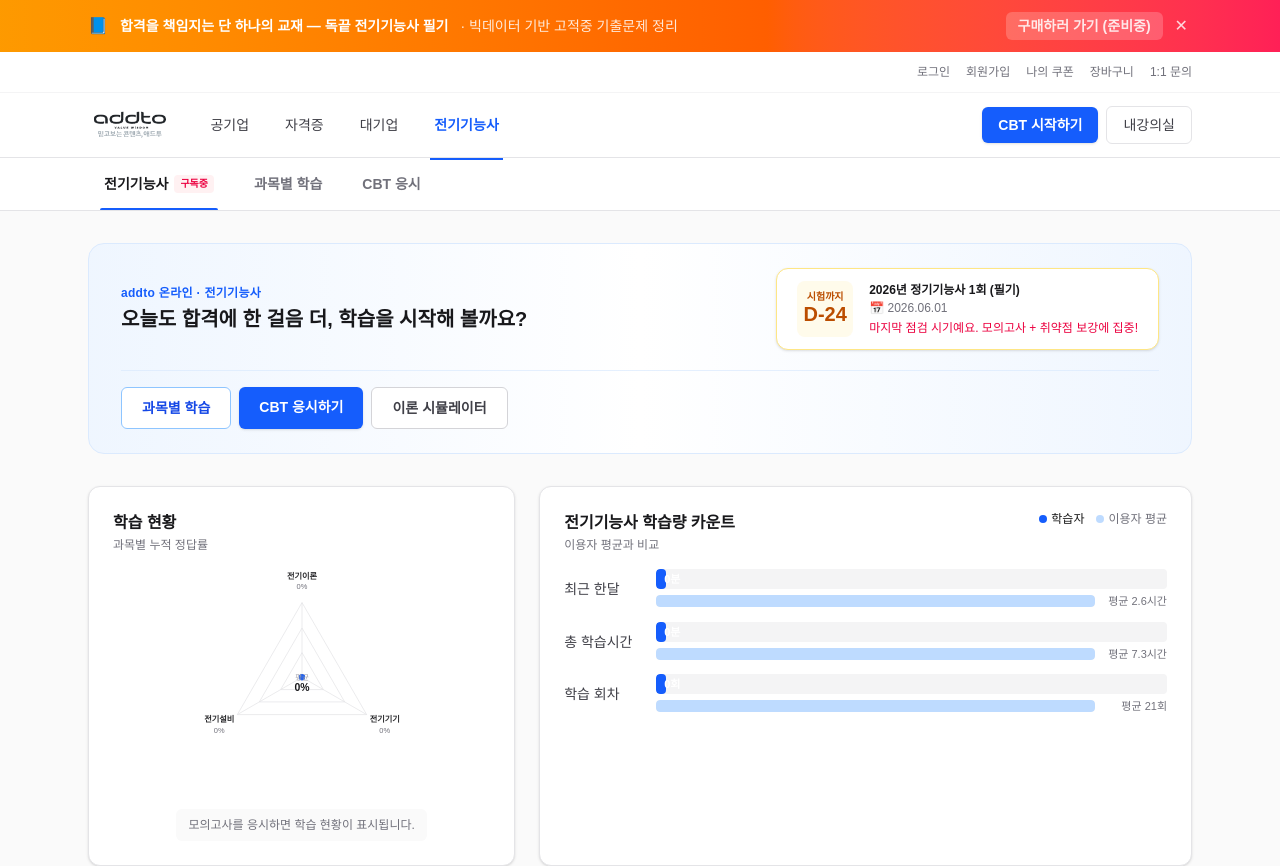
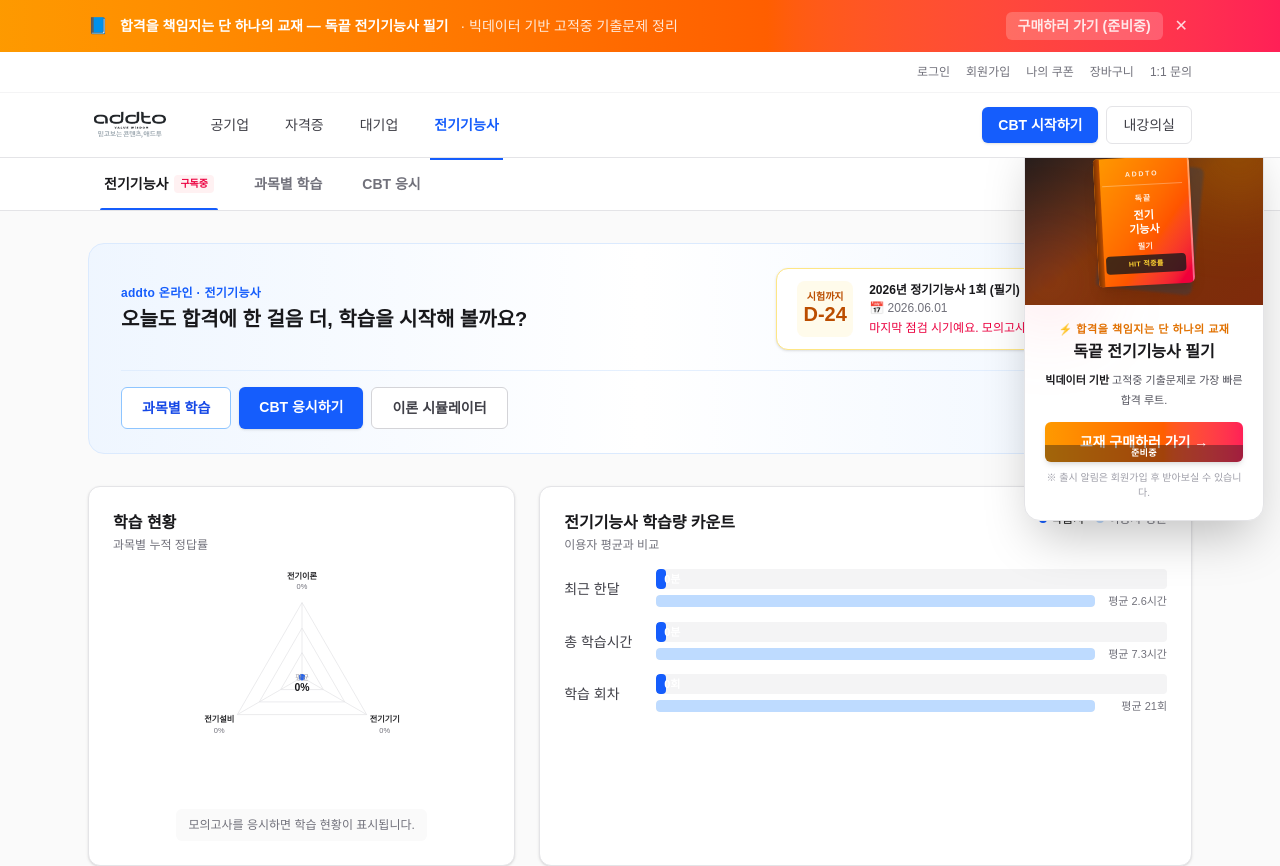
Before and after one commit to cys13241324-star/electrician-exam, a Next.js app: page /cbt in a window 1280 px wide. Shown: the top 866 px of the page. Built offline with nearby package versions, Linux system fonts and the light colour scheme.

Commit message:
feat: /cbt 우측 상단에 책 일러스트 포함 교재 플로팅 팝업

```diff
--- a/src/app/cbt/page.tsx
+++ b/src/app/cbt/page.tsx
@@ -2,6 +2,7 @@
 import Footer from "@/components/Footer";
 import Dashboard from "@/components/cbt/Dashboard";
 import SubTabs from "@/components/cbt/SubTabs";
+import TextbookFloatingPopup from "@/components/TextbookFloatingPopup";
 import { boardPosts, notices } from "@/lib/cbt/mockBoard";
 
 export default function CbtPage() {
@@ -11,6 +12,7 @@
       <SubTabs active="main" />
       <Dashboard notices={notices} boardPosts={boardPosts} />
       <Footer />
+      <TextbookFloatingPopup />
     </div>
   );
 }
--- /dev/null
+++ b/src/components/TextbookFloatingPopup.tsx
@@ -0,0 +1,158 @@
+"use client";
+
+import { useEffect, useState } from "react";
+
+const STORAGE_KEY = "textbook-floating-dismissed-at";
+const RESHOW_AFTER_MS = 24 * 60 * 60 * 1000; // 24시간
+
+export default function TextbookFloatingPopup() {
+  const [visible, setVisible] = useState(false);
+  const [collapsed, setCollapsed] = useState(false);
+  const [entered, setEntered] = useState(false);
+
+  useEffect(() => {
+    try {
+      const dismissed = Number(localStorage.getItem(STORAGE_KEY) ?? "0");
+      const elapsed = Date.now() - dismissed;
+      const shouldShow = !dismissed || elapsed > RESHOW_AFTER_MS;
+      setVisible(shouldShow);
+      if (shouldShow) {
+        // 살짝 늦게 등장하도록 (페이지 로드 후 슬라이드 인)
+        const id = window.setTimeout(() => setEntered(true), 350);
+        return () => window.clearTimeout(id);
+      }
+    } catch {
+      setVisible(true);
+      setEntered(true);
+    }
+  }, []);
+
+  function dismiss() {
+    try {
+      localStorage.setItem(STORAGE_KEY, String(Date.now()));
+    } catch {
+      /* ignore */
+    }
+    setVisible(false);
+  }
+
+  if (!visible) return null;
+
+  // Collapsed = 작은 탭만 보이는 상태
+  if (collapsed) {
+    return (
+      <button
+        type="button"
+        onClick={() => setCollapsed(false)}
+        aria-label="교재 구매 배너 펼치기"
+        className="fixed right-0 top-32 z-30 hidden flex-col items-center gap-1 rounded-l-xl bg-gradient-to-b from-amber-500 via-orange-500 to-rose-500 px-2 py-3 text-white shadow-xl transition hover:px-3 lg:flex"
+      >
+        <span className="text-2xl">📘</span>
+        <span className="writing-mode-vertical text-[10px] font-bold tracking-widest" style={{ writingMode: "vertical-rl" }}>
+          교재 구매
+        </span>
+      </button>
+    );
+  }
+
+  return (
+    <aside
+      className={`fixed right-4 top-32 z-30 hidden w-60 lg:block ${entered ? "translate-x-0 opacity-100" : "translate-x-8 opacity-0"} transition-all duration-500 ease-out`}
+    >
+      <div className="relative overflow-hidden rounded-2xl border border-zinc-200 bg-white shadow-2xl">
+        {/* 상단 그라디언트 + 책 일러스트 */}
+        <div className="relative bg-gradient-to-br from-zinc-900 via-amber-900 to-orange-900 px-5 pb-5 pt-7">
+          <div className="pointer-events-none absolute -right-6 -top-6 h-24 w-24 rounded-full bg-amber-400/30 blur-2xl" />
+          <div className="pointer-events-none absolute -bottom-4 -left-4 h-20 w-20 rounded-full bg-rose-400/20 blur-2xl" />
+
+          {/* 닫기 / 접기 버튼 */}
+          <div className="absolute right-2 top-2 flex gap-1">
+            <button
+              type="button"
+              onClick={() => setCollapsed(true)}
+              aria-label="배너 접기"
+              className="rounded p-1 text-white/70 transition hover:bg-white/10 hover:text-white"
+            >
+              <span aria-hidden="true">›</span>
+            </button>
+            <button
+              type="button"
+              onClick={dismiss}
+              aria-label="배너 닫기"
+              className="rounded p-1 text-white/70 transition hover:bg-white/10 hover:text-white"
+            >
+              <span aria-hidden="true">✕</span>
+            </button>
+          </div>
+
+          {/* 책 일러스트 (2D, 살짝 비스듬) */}
+          <div className="relative mx-auto h-32 w-24">
+            {/* 뒤에 살짝 보이는 책 (그림자) */}
+            <div className="absolute inset-0 translate-x-1.5 translate-y-1.5 rotate-[6deg] rounded-r-md rounded-l-sm bg-zinc-700/50 blur-[1px]" />
+            {/* 메인 책 커버 */}
+            <div className="absolute inset-0 -rotate-[3deg] overflow-hidden rounded-r-md rounded-l-sm bg-gradient-to-br from-amber-500 via-orange-500 to-rose-600 shadow-lg">
+              {/* 책등 (왼쪽 짙은 띠) */}
+              <div className="absolute inset-y-0 left-0 w-1.5 bg-gradient-to-r from-amber-900 to-amber-700" />
+              {/* 상단 띠 */}
+              <div className="absolute inset-x-2 top-3 border-b border-white/30 pb-1 text-center">
+                <p className="text-[7px] font-black uppercase tracking-[0.25em] text-white/85">
+                  ADDTO
+                </p>
+              </div>
+              {/* 본문 영역 */}
+              <div className="absolute inset-x-2 top-9 text-center">
+                <p className="text-[8px] font-bold tracking-widest text-white/85">
+                  독끝
+                </p>
+                <p className="mt-1 text-[11px] font-black leading-tight text-white">
+                  전기
+                  <br />
+                  기능사
+                </p>
+                <p className="mt-1 text-[8px] font-bold text-white/90">필기</p>
+              </div>
+              {/* 하단 띠 */}
+              <div className="absolute inset-x-2 bottom-3 rounded bg-zinc-900/80 px-1.5 py-1 text-center">
+                <p className="text-[7px] font-black tracking-wider text-amber-300">
+                  HIT 적중률
+                </p>
+              </div>
+              {/* 페이지 두께 표현 */}
+              <div className="absolute inset-y-0 right-0 w-0.5 bg-white/40" />
+            </div>
+          </div>
+        </div>
+
+        {/* 본문 */}
+        <div className="px-5 pb-5 pt-4">
+          <p className="text-center text-[11px] font-semibold tracking-wider text-amber-600">
+            ⚡ 합격을 책임지는 단 하나의 교재
+          </p>
+          <h3 className="mt-1 text-center text-base font-black leading-tight text-zinc-900">
+            독끝 전기기능사 필기
+          </h3>
+          <p className="mt-2 text-center text-[11px] leading-5 text-zinc-600">
+            <strong className="text-zinc-900">빅데이터 기반</strong> 고적중 기출문제로
+            가장 빠른 합격 루트.
+          </p>
+
+          <button
+            type="button"
+            disabled
+            title="구매 페이지 준비중"
+            className="group relative mt-3 w-full cursor-not-allowed overflow-hidden rounded-md bg-gradient-to-r from-amber-500 via-orange-500 to-rose-500 px-3 py-2.5 text-sm font-bold text-white shadow-md"
+          >
+            교재 구매하러 가기 →
+            <span className="absolute inset-x-0 bottom-0 bg-zinc-900/40 py-0.5 text-[9px] font-semibold tracking-wider">
+              준비중
+            </span>
+          </button>
+
+          <p className="mt-2 text-center text-[10px] text-zinc-400">
+            ※ 출시 알림은 회원가입 후 받아보실 수 있습니다.
+          </p>
+        </div>
+      </div>
+    </aside>
+  );
+}
```
